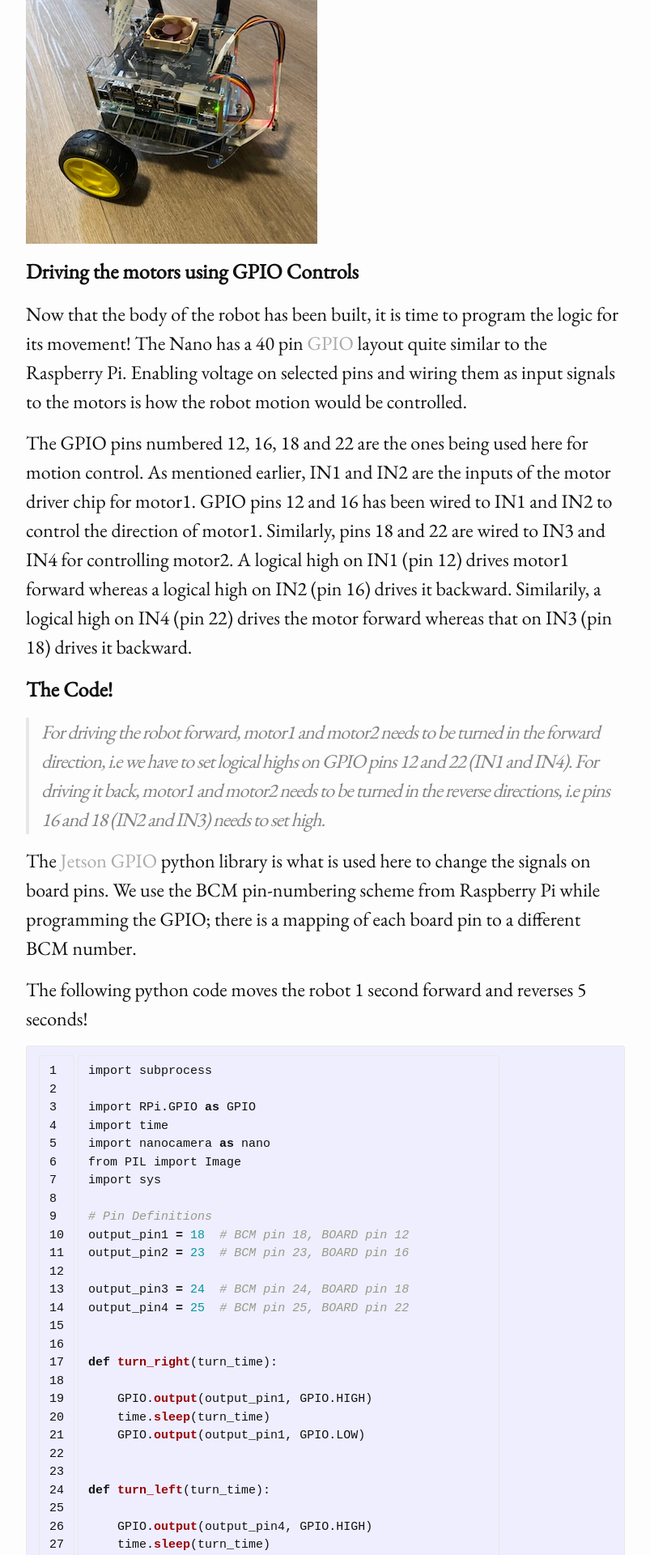
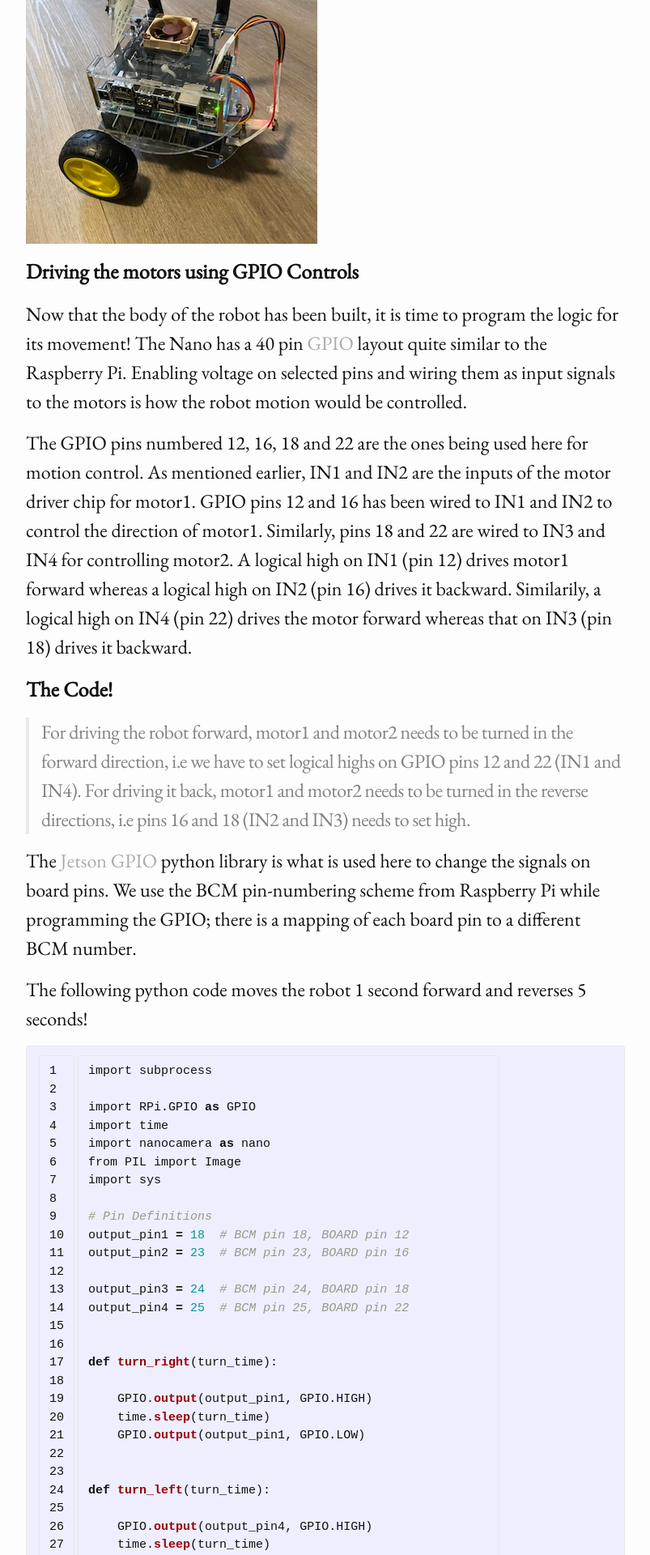
Before and after one commit to darthMaulJr/darthmauljr.github.io, a Jekyll site: the page built from _posts/2023-03-30-elementary-blocks-of-robotics.md, in a window 1280 px wide. Shown: the part 3812-5732 px from the top of the page at 81% size, without its empty margins (238-1041 px from the left). Built offline with Jekyll 4.4.1, drawn with Linux system fonts in a browser that asks for light colours; nearby versions of some CDN libraries; comment, search, counter and statistics services are not loaded.

Commit message:
update css

```diff
--- a/css/style.scss
+++ b/css/style.scss
@@ -161,9 +161,9 @@ a {
 blockquote {
     border-left: 4px solid;
     padding-left: $spacing-unit / 2;
-    font-size: 18px;
-    letter-spacing: -1px;
-    font-style: italic;
+    font-size: 14px;
+    letter-spacing: -0.5px;
+    // font-style: italic;
 
     > :last-child {
         margin-bottom: 0;
```
